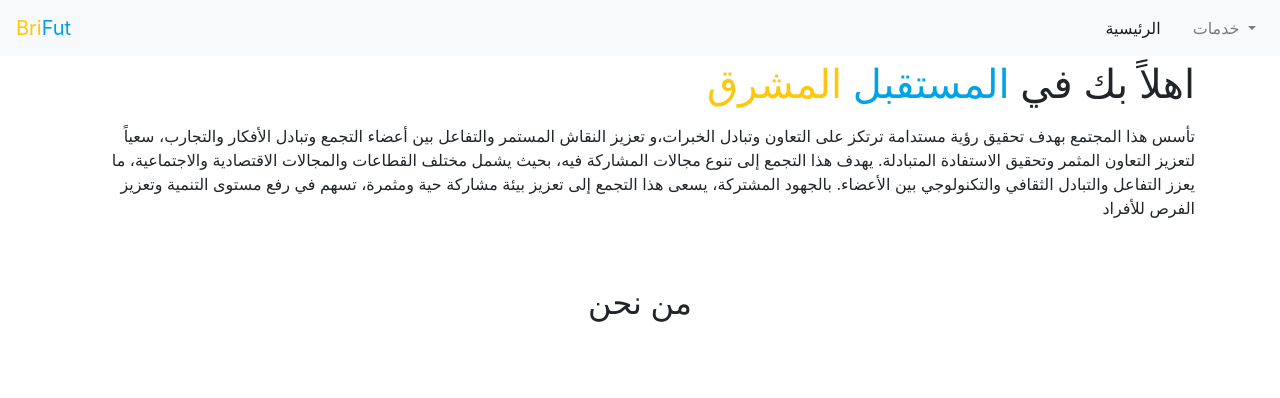
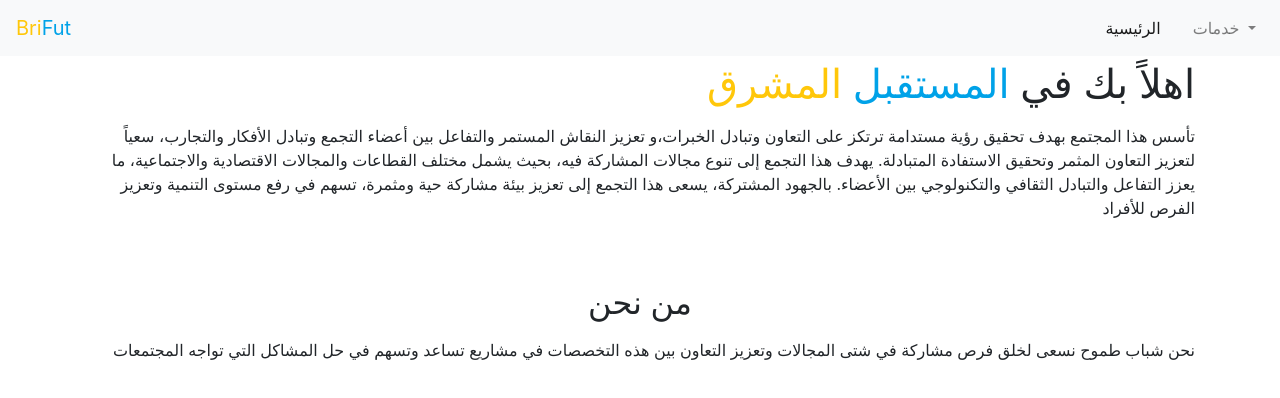
Before and after one commit to the-brifut/brifut, a plain HTML site: page index.html in a window 1280 px wide. Drawn offline with nearby package versions, Linux system fonts and the light colour scheme.

Commit message:
Add about us section

```diff
--- a/index.html
+++ b/index.html
@@ -54,12 +54,14 @@
 
   <div class="container">
     <div class="row ">
-      <div class="col-md-12 ">
+      <div class="col-md-12 text-right">
         <h2 class="text-center mt-5">من نحن</h2>
+        <p class="mt-3">
+          نحن شباب طموح نسعى لخلق فرص مشاركة في شتى المجالات وتعزيز التعاون بين هذه التخصصات في مشاريع تساعد وتسهم في حل المشاكل التي تواجه المجتمعات
+        </p>
       </div>
     </div>
   </div>
-
   <!-- Script -->
   <script src="script.js"></script>
   <script src="https://code.jquery.com/jquery-3.2.1.slim.min.js"
```
